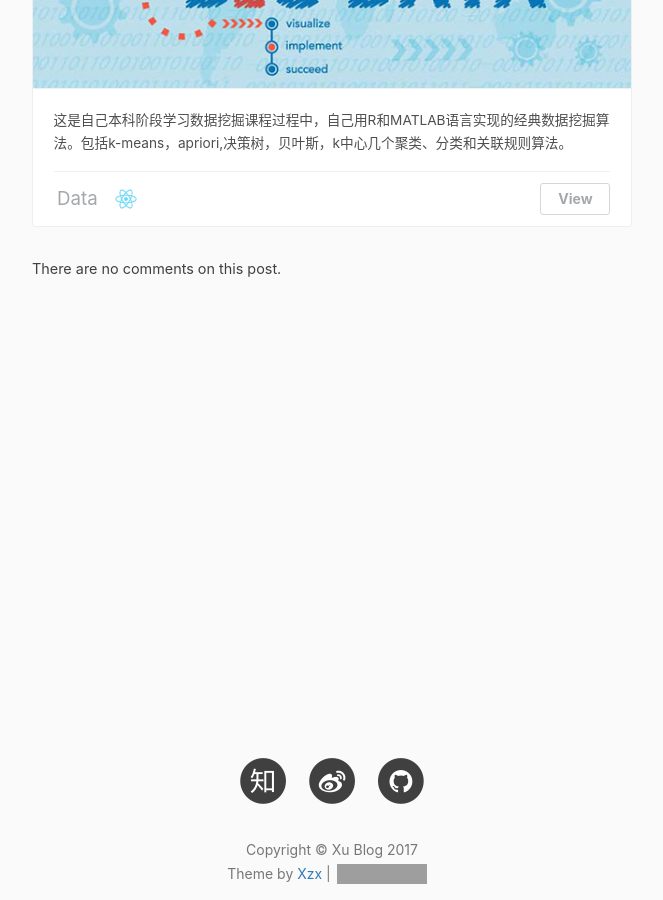
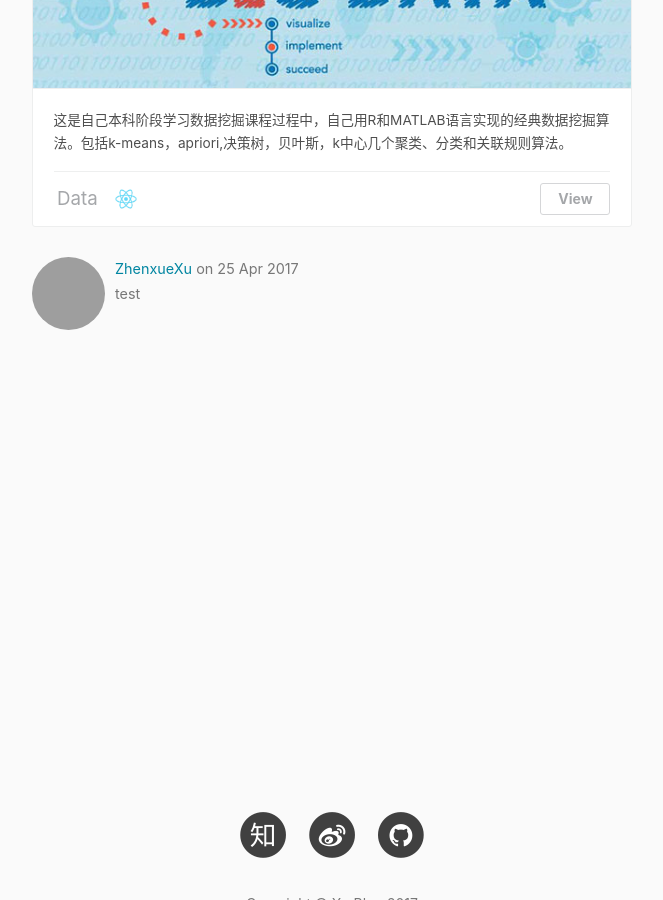
Before and after one commit to popsiclexu/popsiclexu.github.io, a Jekyll site: the page built from portfolio/index.html, in a window 1280 px wide and 900 px high, scrolled down 1338 px. Shown: the whole window, without its empty margins (308-971 px from the left). Built offline with Jekyll 4.4.1, drawn with Linux system fonts in a browser that asks for light colours; nearby versions of some CDN libraries; a script that is not in the unit is left out; comment, search, counter and statistics services are not loaded; grey boxes are pictures that could not be loaded.

Commit message:
Comment by ZhenxueXu (https://github.com/ZhenxueXu)

```diff
--- a/portfolio/index.html
+++ b/portfolio/index.html
@@ -1,6 +1,15 @@
 ---
 title: Portfolio
 layout: default
+comments:
+  - author:
+      type: github
+      displayName: ZhenxueXu
+      url: 'https://github.com/ZhenxueXu'
+      picture: 'https://avatars3.githubusercontent.com/u/18114535?v=3&s=73'
+    content: test
+    date: 2017-04-25T13:13:44.561Z
+
 ---
 
 <!DOCTYPE html>
```
